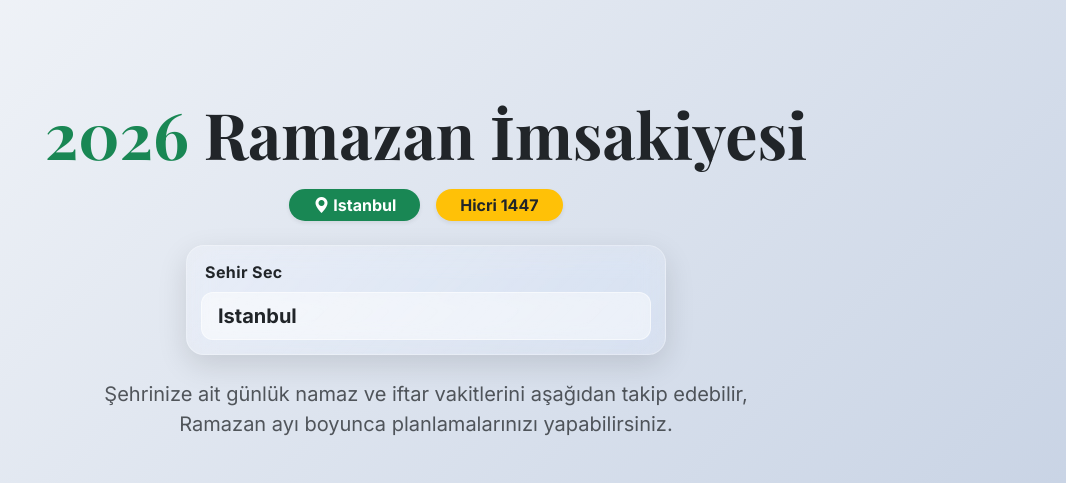
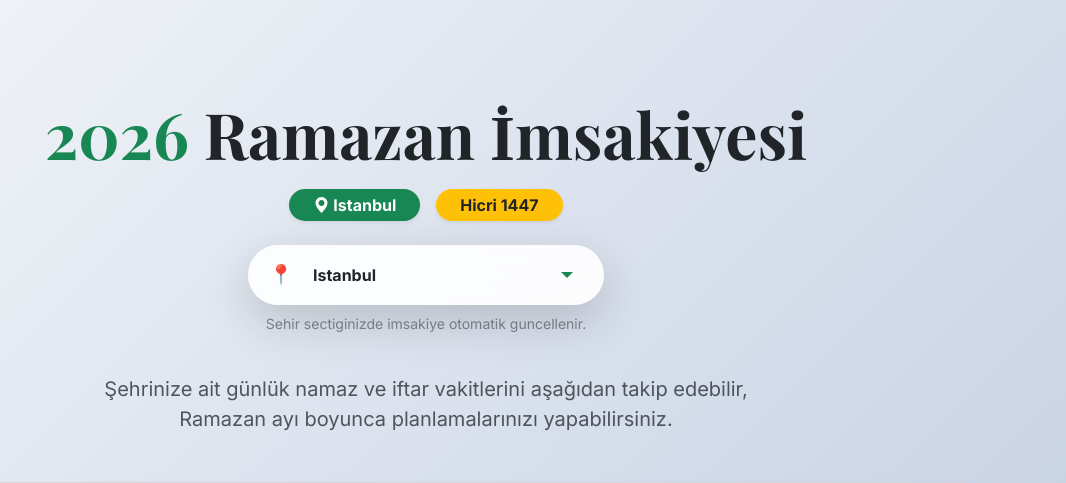
Before and after one commit to safaksizlar2025-a11y/Ramazan-Rehberi, a Django app: page /imsakiye/ in a window 1280 px wide. Shown: the part 61-544 px from the top of the page, without its empty margins (214-1280 px from the left). Run offline with Django 5.2, Linux system fonts and the light colour scheme; data that the repository does not hold is empty.

```diff
--- a/core/templates/core/imsakiye.html
+++ b/core/templates/core/imsakiye.html
@@ -15,14 +15,22 @@
                 Hicri 1447
             </span>
         </div>
-        <form method="get" class="imsakiye-sehir-form mt-4">
-            <label for="sehir" class="form-label fw-semibold mb-2">Sehir Sec</label>
-            <select id="sehir" name="sehir" class="form-select form-select-lg" onchange="this.form.submit()">
-                {% for il in sehirler %}
-                <option value="{{ il }}" {% if sehir == il %}selected{% endif %}>{{ il }}</option>
-                {% endfor %}
-            </select>
-        </form>
+        <div class="row justify-content-center mt-4">
+            <div class="col-md-6 col-lg-4">
+                <form method="GET" action="" class="location-picker shadow-lg">
+                    <div class="input-group-custom">
+                        <span class="input-icon">📍</span>
+                        <select id="sehir" name="sehir" class="city-select" onchange="this.form.submit()">
+                            {% for il in sehirler %}
+                            <option value="{{ il }}" {% if sehir == il %}selected{% endif %}>{{ il }}</option>
+                            {% endfor %}
+                        </select>
+                        <div class="select-arrow"></div>
+                    </div>
+                </form>
+                <p class="text-center mt-2 small opacity-50">Sehir sectiginizde imsakiye otomatik guncellenir.</p>
+            </div>
+        </div>
         <p class="lead mt-4 opacity-75 mx-auto" style="max-width: 700px;">
             Şehrinize ait günlük namaz ve iftar vakitlerini aşağıdan takip edebilir,
             Ramazan ayı boyunca planlamalarınızı yapabilirsiniz.
@@ -142,71 +150,6 @@
         animation: slideUp 0.8s ease-out;
     }
 
-    .imsakiye-sehir-form {
-        max-width: 480px;
-        margin: 0 auto;
-        text-align: left;
-        padding: 14px;
-        border-radius: 18px;
-        background: linear-gradient(
-            135deg,
-            rgba(255, 255, 255, 0.22),
-            rgba(255, 255, 255, 0.08)
-        );
-        border: 1px solid rgba(255, 255, 255, 0.28);
-        box-shadow: 0 10px 30px rgba(0, 0, 0, 0.12);
-        backdrop-filter: blur(14px) saturate(140%);
-        -webkit-backdrop-filter: blur(14px) saturate(140%);
-    }
-
-    [data-theme="dark"] .imsakiye-sehir-form {
-        background: linear-gradient(
-            135deg,
-            rgba(255, 255, 255, 0.12),
-            rgba(255, 255, 255, 0.04)
-        );
-        border-color: rgba(255, 255, 255, 0.16);
-        box-shadow: 0 12px 30px rgba(0, 0, 0, 0.3);
-    }
-
-    .imsakiye-sehir-form .form-label {
-        color: var(--text-color);
-        letter-spacing: 0.4px;
-        margin-left: 4px;
-    }
-
-    .imsakiye-sehir-form .form-select {
-        border-radius: 12px;
-        background: rgba(255, 255, 255, 0.45);
-        color: var(--text-color);
-        border: 1px solid rgba(255, 255, 255, 0.5);
-        box-shadow: none;
-        font-weight: 600;
-        backdrop-filter: blur(8px);
-        -webkit-backdrop-filter: blur(8px);
-    }
-
-    [data-theme="dark"] .imsakiye-sehir-form .form-select {
-        background: rgba(0, 0, 0, 0.28);
-        border-color: rgba(255, 255, 255, 0.18);
-    }
-
-    .imsakiye-sehir-form .form-select:focus {
-        border-color: var(--accent-color);
-        box-shadow:
-            0 0 0 0.2rem rgba(25, 135, 84, 0.2),
-            0 8px 22px rgba(25, 135, 84, 0.2);
-    }
-
-    .imsakiye-sehir-form .form-select option {
-        color: #212529;
-    }
-
-    [data-theme="dark"] .imsakiye-sehir-form .form-select option {
-        color: #f1f3f5;
-        background: #1f2328;
-    }
-
     @keyframes slideUp {
         from { transform: translateY(30px); opacity: 0; }
         to { transform: translateY(0); opacity: 1; }
```
